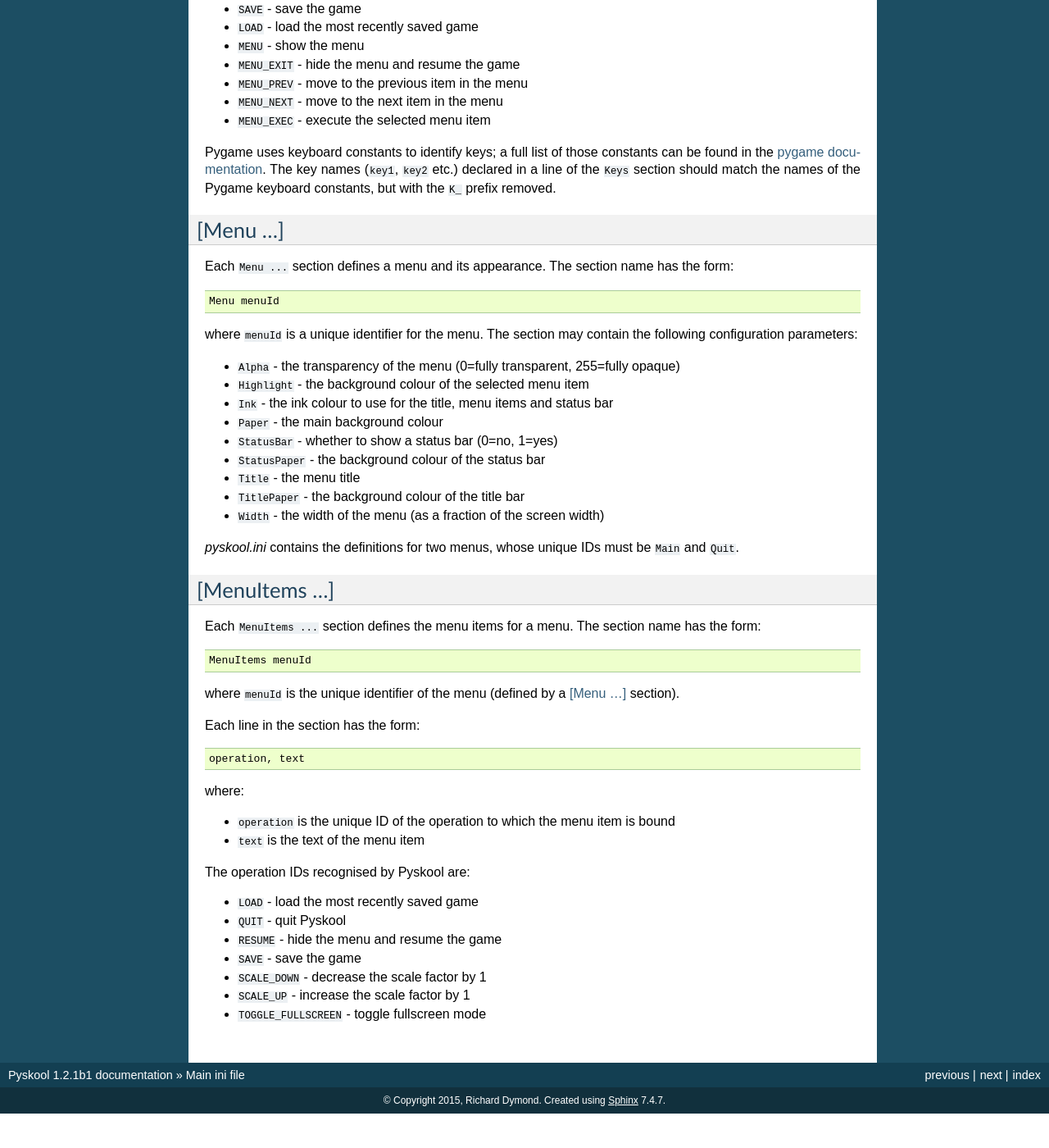
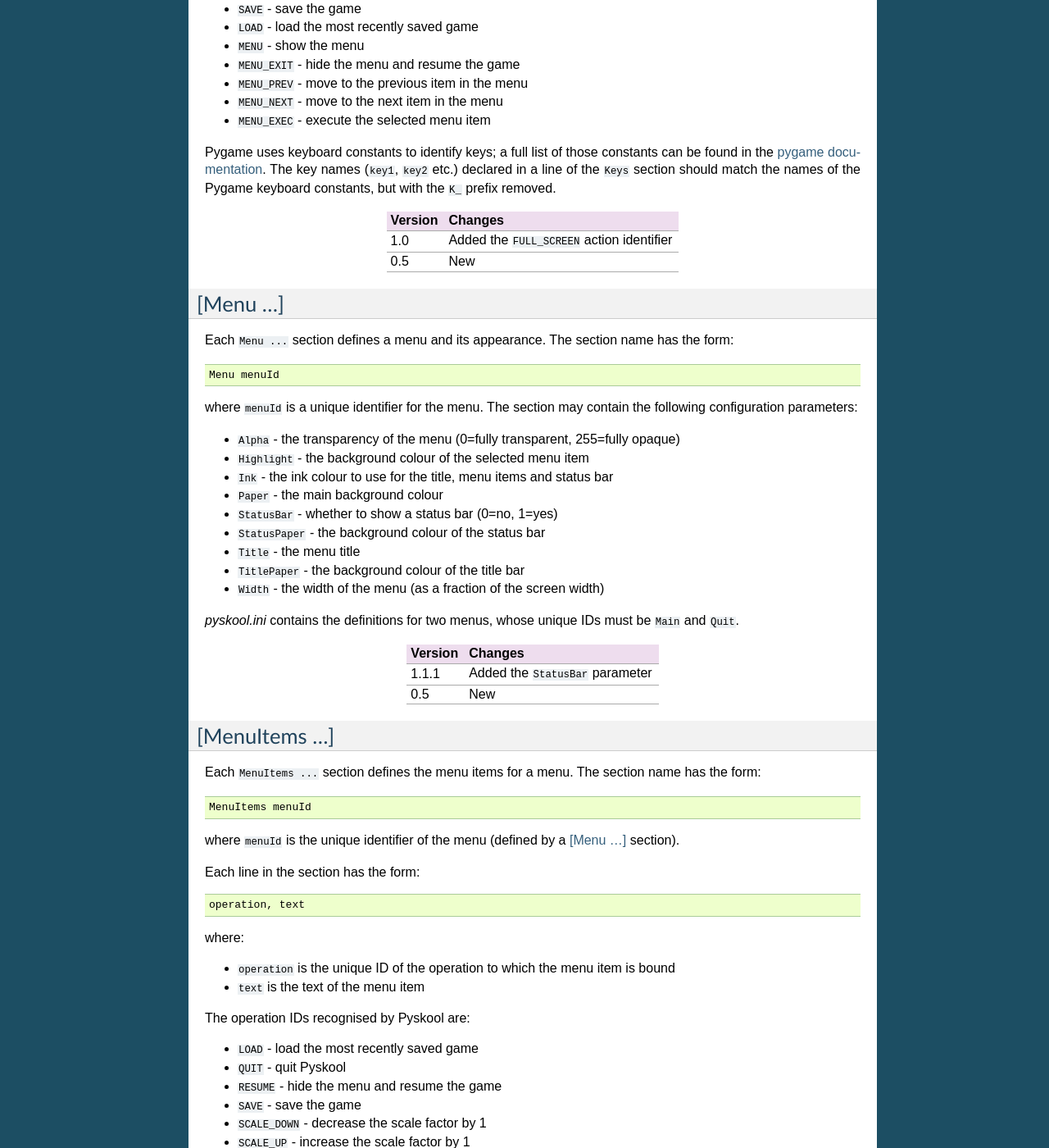
Before and after one commit to skoolkid/pyskool, a Sphinx documentation site: the page built from sphinx/source/mainini.rst, in a window 1280 px wide and 1400 px high, scrolled down 962 px. Shown: the whole window at 82% size. Built offline with Sphinx 7.4.7, drawn with Linux system fonts in a browser that asks for light colours; before the commit the page ends 2320 px from its top, so only the background shows below that; some of the changed text lies outside the part shown.

Commit message:
Add revision history tables for the main ini file sections

```diff
--- a/sphinx/source/mainini.rst
+++ b/sphinx/source/mainini.rst
@@ -61,6 +61,14 @@
 match the names of the Pygame keyboard constants, but with the ``K_`` prefix
 removed.
 
++---------+---------------------------------------------+
+| Version | Changes                                     |
++=========+=============================================+
+| 1.0     | Added the ``FULL_SCREEN`` action identifier |
++---------+---------------------------------------------+
+| 0.5     | New                                         |
++---------+---------------------------------------------+
+
 .. _menu:
 
 [Menu ...]
@@ -86,6 +94,14 @@
 
 `pyskool.ini` contains the definitions for two menus, whose unique IDs must be
 ``Main`` and ``Quit``.
+
++---------+-----------------------------------+
+| Version | Changes                           |
++=========+===================================+
+| 1.1.1   | Added the ``StatusBar`` parameter |
++---------+-----------------------------------+
+| 0.5     | New                               |
++---------+-----------------------------------+
 
 .. _menuItems:
 
@@ -118,3 +134,11 @@
 * ``SCALE_DOWN`` - decrease the scale factor by 1
 * ``SCALE_UP`` - increase the scale factor by 1
 * ``TOGGLE_FULLSCREEN`` - toggle fullscreen mode
+
++---------+-------------------------------------------+
+| Version | Changes                                   |
++=========+===========================================+
+| 1.1.1   | Added the ``TOGGLE_FULLSCREEN`` operation |
++---------+-------------------------------------------+
+| 0.5     | New                                       |
++---------+-------------------------------------------+
```
